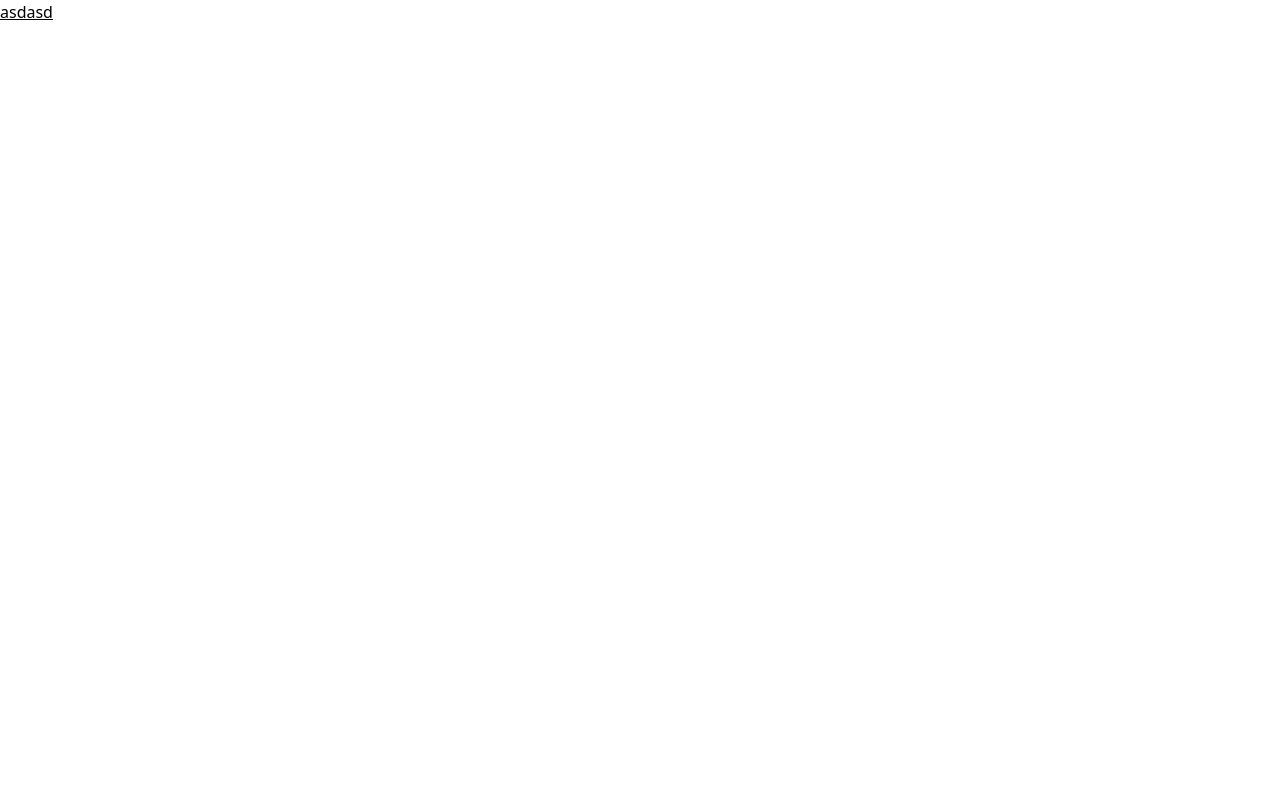
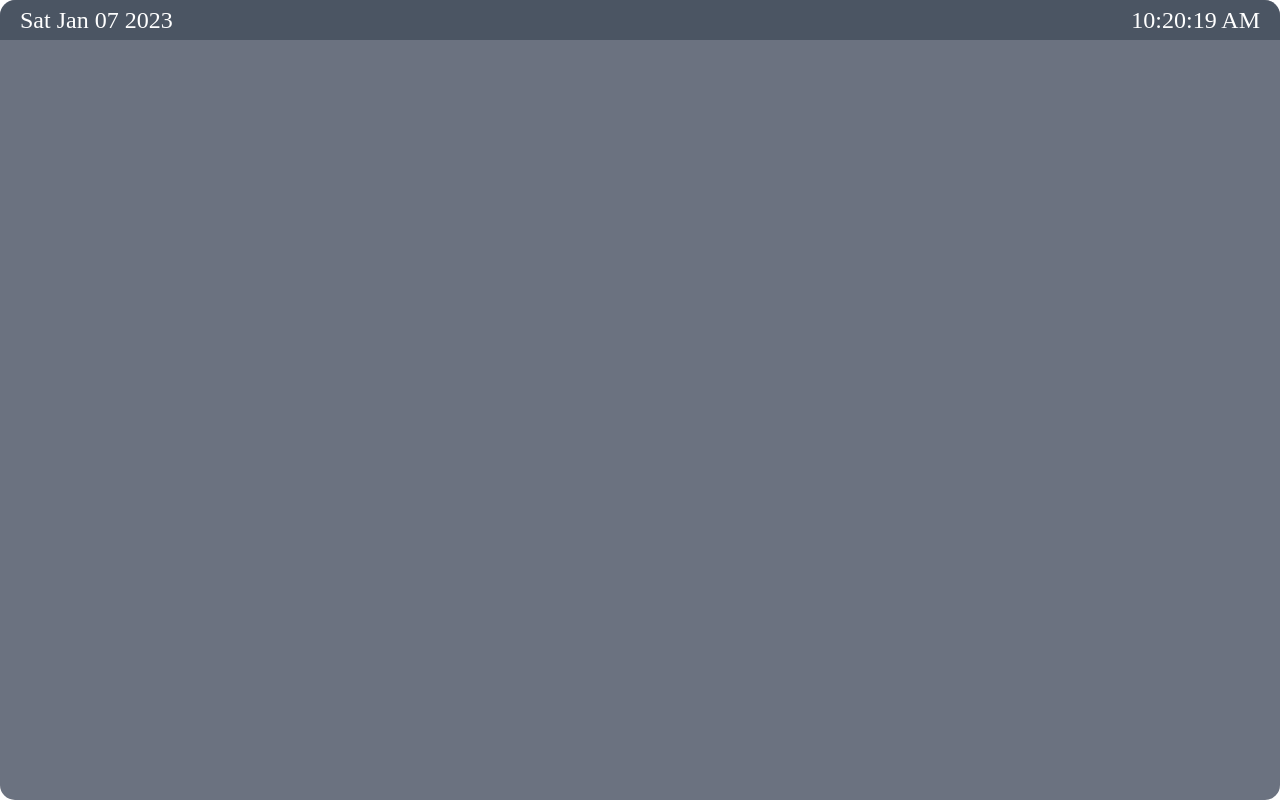
Before and after one commit to Kgiruc/smartdom, a React (Vite) app in the folder smartdom/: page / in a window 1280 px wide. Built offline with nearby package versions, Linux system fonts and the light colour scheme.

Commit message:
time date

```diff
--- a/smartdom/src/components/Home.jsx
+++ b/smartdom/src/components/Home.jsx
@@ -1,10 +1,11 @@
+import Time from "./Time.jsx";
 
 function Home() {
     return (
-    <div className="te underline">
-asdasd
-    </div>
-  )
+        <section className="w-full bg-gray-500 h-[100vh] h-[100vh] flex justify-center rounded-[15px]">
+            <Time/>
+        </section>
+    )
 }
 
 export default Home
--- /dev/null
+++ b/smartdom/src/components/Time.jsx
@@ -0,0 +1,23 @@
+import {useEffect, useState} from "react";
+function Time() {
+    const [clockState, setClockState] = useState();
+    const [dateState, setDateState] = useState();
+
+    useEffect(() => {
+        setInterval(() => {
+            const date = new Date()
+            setClockState(date.toLocaleTimeString())
+            setDateState(date.toDateString())
+        }, 1000)
+    }, [])
+
+
+    return (
+        <div className="text-white h-[3%] bg-gray-600 text-2xl flex w-full justify-between gap-px items-center rounded-tl-2xl rounded-tr-2xl p-5">
+            <a>{dateState} </a>
+            <a>{clockState} </a>
+        </div>
+    )
+}
+
+export default Time;
--- a/smartdom/src/main.jsx
+++ b/smartdom/src/main.jsx
@@ -2,6 +2,7 @@
 import ReactDOM from 'react-dom/client'
 import Home from './components/Home.jsx'
 import './style/index.css'
+import './style/reset.css'
 
 ReactDOM.createRoot(document.getElementById('root')).render(
   <React.StrictMode>
--- a/smartdom/src/style/index.css
+++ b/smartdom/src/style/index.css
@@ -1,3 +1,8 @@
 @tailwind base;
 @tailwind components;
 @tailwind utilities;
+
+body{
+    color: gray;
+    margin: 0;
+}
--- /dev/null
+++ b/smartdom/src/style/reset.css
@@ -0,0 +1,48 @@
+/* http://meyerweb.com/eric/tools/css/reset/
+   v2.0 | 20110126
+   License: none (public domain)
+*/
+
+html, body, div, span, applet, object, iframe,
+h1, h2, h3, h4, h5, h6, p, blockquote, pre,
+a, abbr, acronym, address, big, cite, code,
+del, dfn, em, img, ins, kbd, q, s, samp,
+small, strike, strong, sub, sup, tt, var,
+b, u, i, center,
+dl, dt, dd, ol, ul, li,
+fieldset, form, label, legend,
+table, caption, tbody, tfoot, thead, tr, th, td,
+article, aside, canvas, details, embed,
+figure, figcaption, footer, header, hgroup,
+menu, nav, output, ruby, section, summary,
+time, mark, audio, video {
+    margin: 0;
+    padding: 0;
+    border: 0;
+
+    font: inherit;
+    vertical-align: baseline;
+}
+/* HTML5 display-role reset for older browsers */
+article, aside, details, figcaption, figure,
+footer, header, hgroup, menu, nav, section {
+    display: block;
+}
+body {
+    line-height: 1;
+}
+ol, ul {
+    list-style: none;
+}
+blockquote, q {
+    quotes: none;
+}
+blockquote:before, blockquote:after,
+q:before, q:after {
+    content: '';
+    content: none;
+}
+table {
+    border-collapse: collapse;
+    border-spacing: 0;
+}
```
